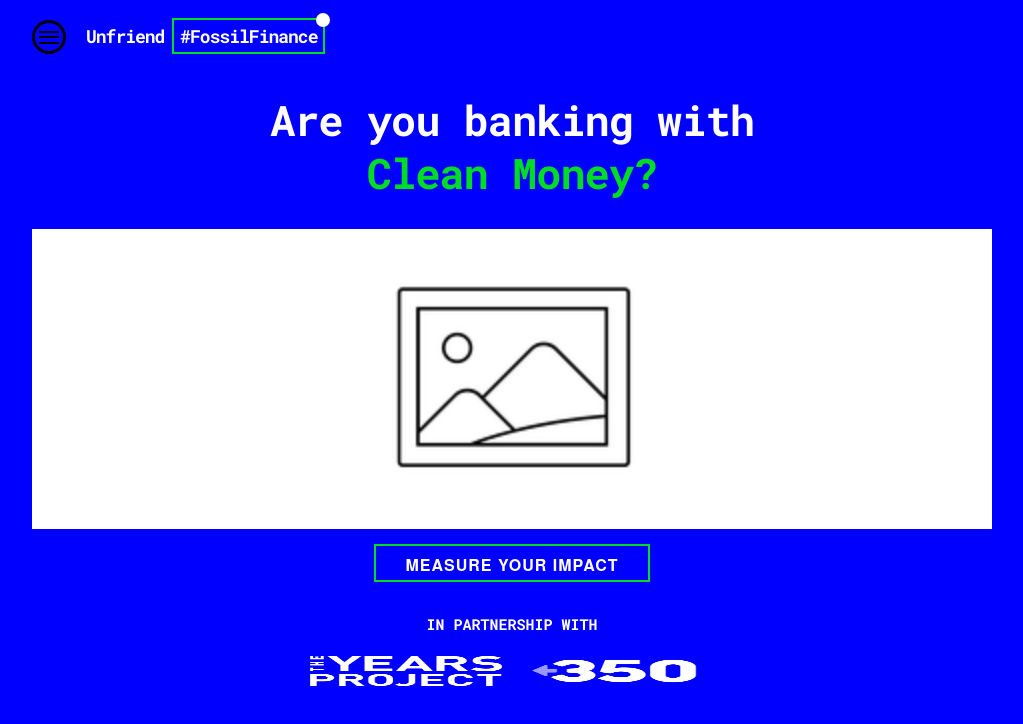
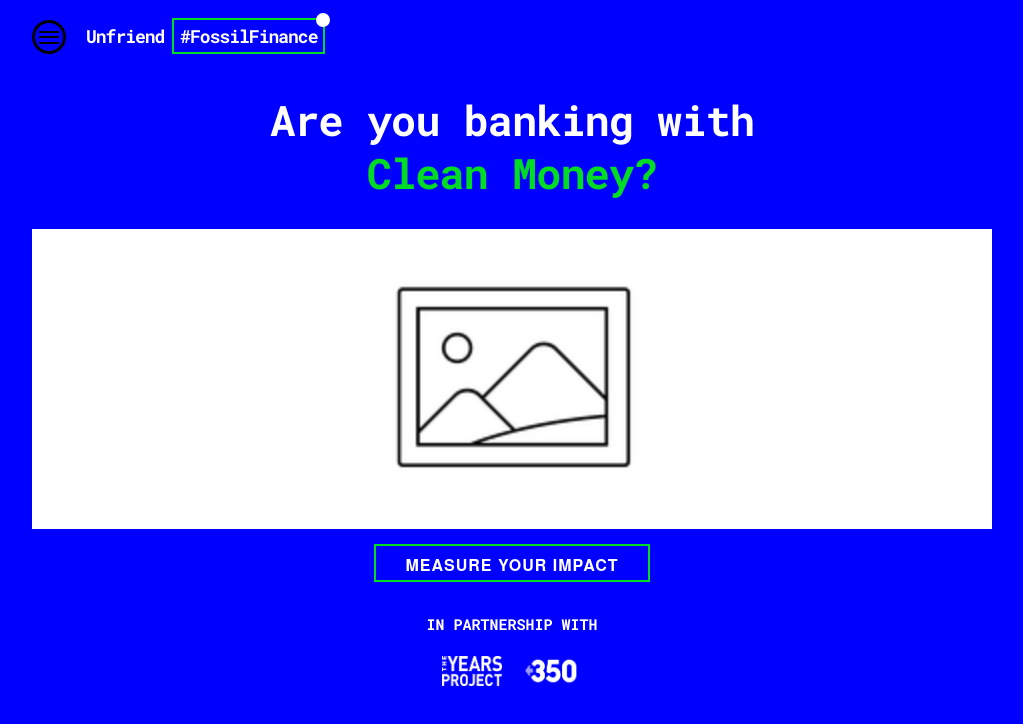
Before and after one commit to earthrise-media/divest, a Gatsby site: page /home in a window 1280 px wide. Shown: the whole page, without its empty margins (14-1037 px from the left). Built offline with nearby package versions, Linux system fonts and the light colour scheme; Gatsby itself is replaced by a stand-in of ours.

Commit message:
fixed width for logos

```diff
--- a/src/pages/home/styles.module.css
+++ b/src/pages/home/styles.module.css
@@ -31,7 +31,7 @@
 .logoImage {
   border: none;
   height: 3rem;
-  width: 20%;
+  width: 6rem;
   padding-left: 1rem;
   padding-right: 1rem;
 }
```
